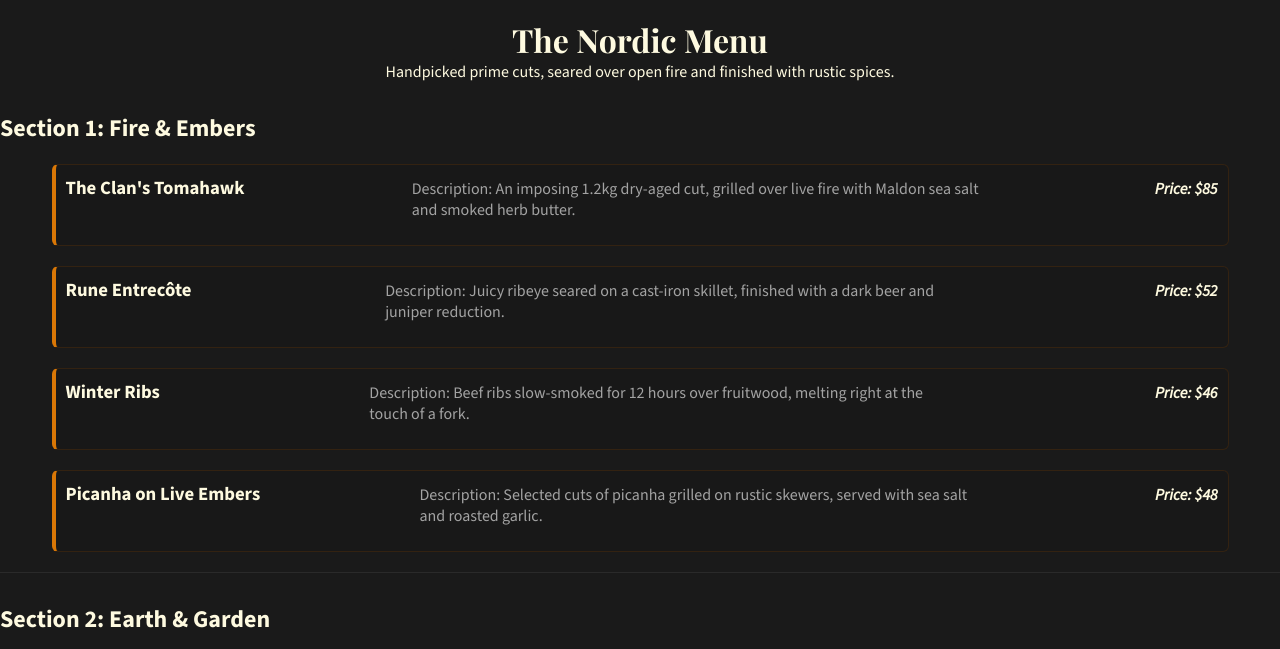
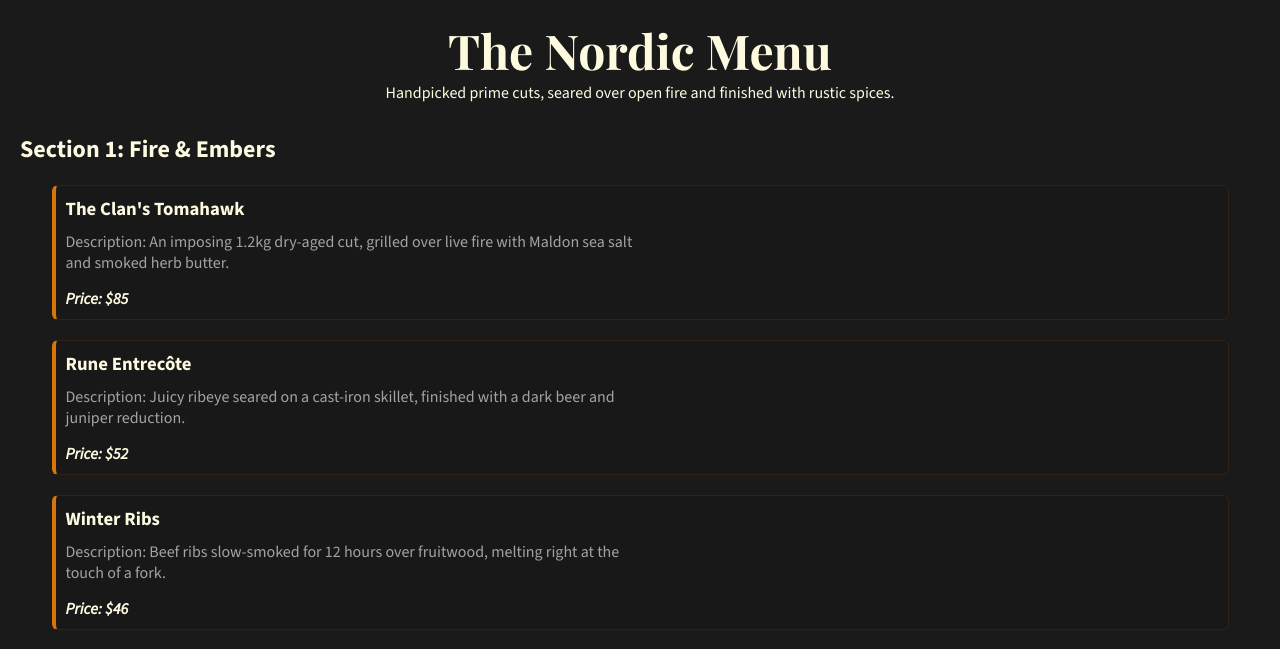
Before and after one commit to LucasAzevedoTheDev/restaurant-page, a website built with webpack: page src/template.html in a window 1280 px wide. Shown: the part 75-724 px from the top of the page. Built offline with nearby package versions, Linux system fonts and the light colour scheme; a web font is replaced by a local one.

Commit message:
last css adjusts

```diff
--- a/src/styles.css
+++ b/src/styles.css
@@ -203,6 +203,7 @@ footer p {
 
 h1 {
   font-family: var(--font-heading);
+  font-size: 3rem;
 }
 
 .menu-header {
@@ -223,6 +224,7 @@ h1 {
 
 .h2-menu {
   margin-bottom: 20px;
+  margin-left: 20px;
 }
 
 .section-plate {
@@ -236,10 +238,6 @@ h1 {
   width: 90%;
   padding: 10px;
   border-radius: 6px;
-  display: flex;
-  flex-wrap: wrap;
-  justify-content: space-between;
-  align-items: baseline;
 }
 
 .plate-head {
```
